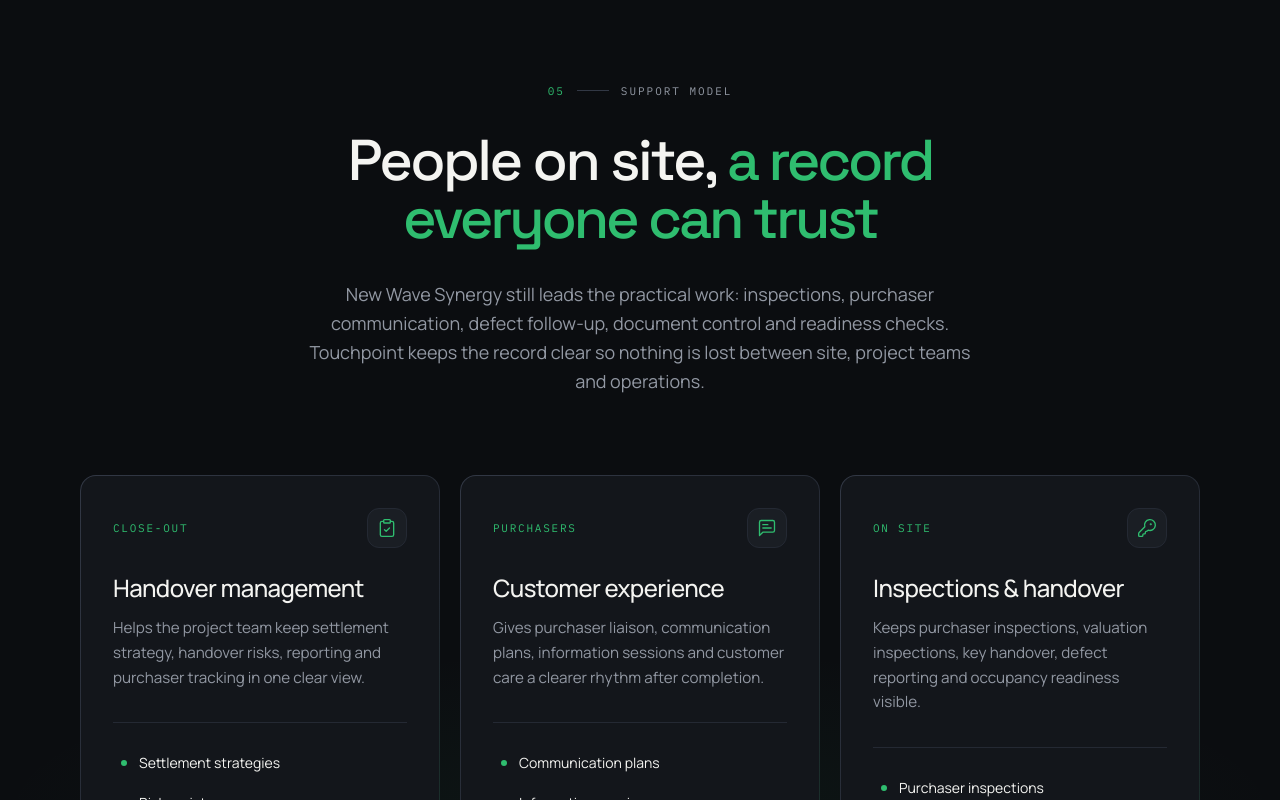
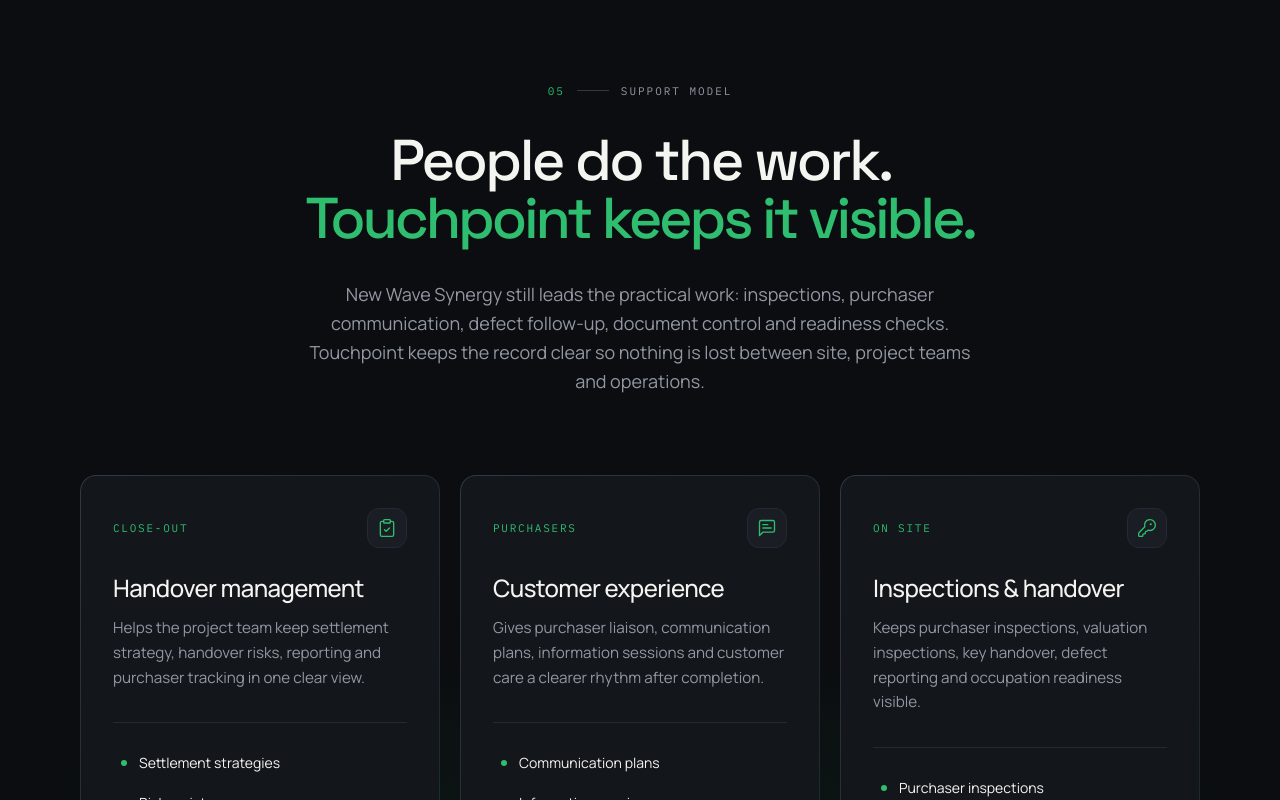
Before and after one commit to EVAVO-STUDIO/touchpoint, a Next.js app: page / in a window 1280 px wide. Shown: the part 5360-6160 px from the top of the page. Built offline with nearby package versions, Linux system fonts and the light colour scheme.

Commit message:
fix: restore earlier support model headline

```diff
--- a/components/sections/system.tsx
+++ b/components/sections/system.tsx
@@ -31,8 +31,8 @@ const modules = [
     tag: 'On site',
     title: 'Inspections & handover',
     description:
-      'Keeps purchaser inspections, valuation inspections, key handover, defect reporting and occupancy readiness visible.',
-    items: ['Purchaser inspections', 'Valuation inspections', 'Key handover', 'Occupancy readiness'],
+      'Keeps purchaser inspections, valuation inspections, key handover, defect reporting and occupation readiness visible.',
+    items: ['Purchaser inspections', 'Valuation inspections', 'Key handover', 'Occupation readiness'],
   },
   {
     icon: FolderCheck,
@@ -85,8 +85,8 @@ export function System() {
           </Reveal>
           <Reveal delay={0.05}>
             <h2 className="display-lg mt-8 text-balance">
-              People on site,{' '}
-              <span className="italic-accent text-accent">a record everyone can trust</span>
+              People do the work.{' '}
+              <span className="italic-accent text-accent">Touchpoint keeps it visible.</span>
             </h2>
           </Reveal>
           <Reveal delay={0.1}>
```
